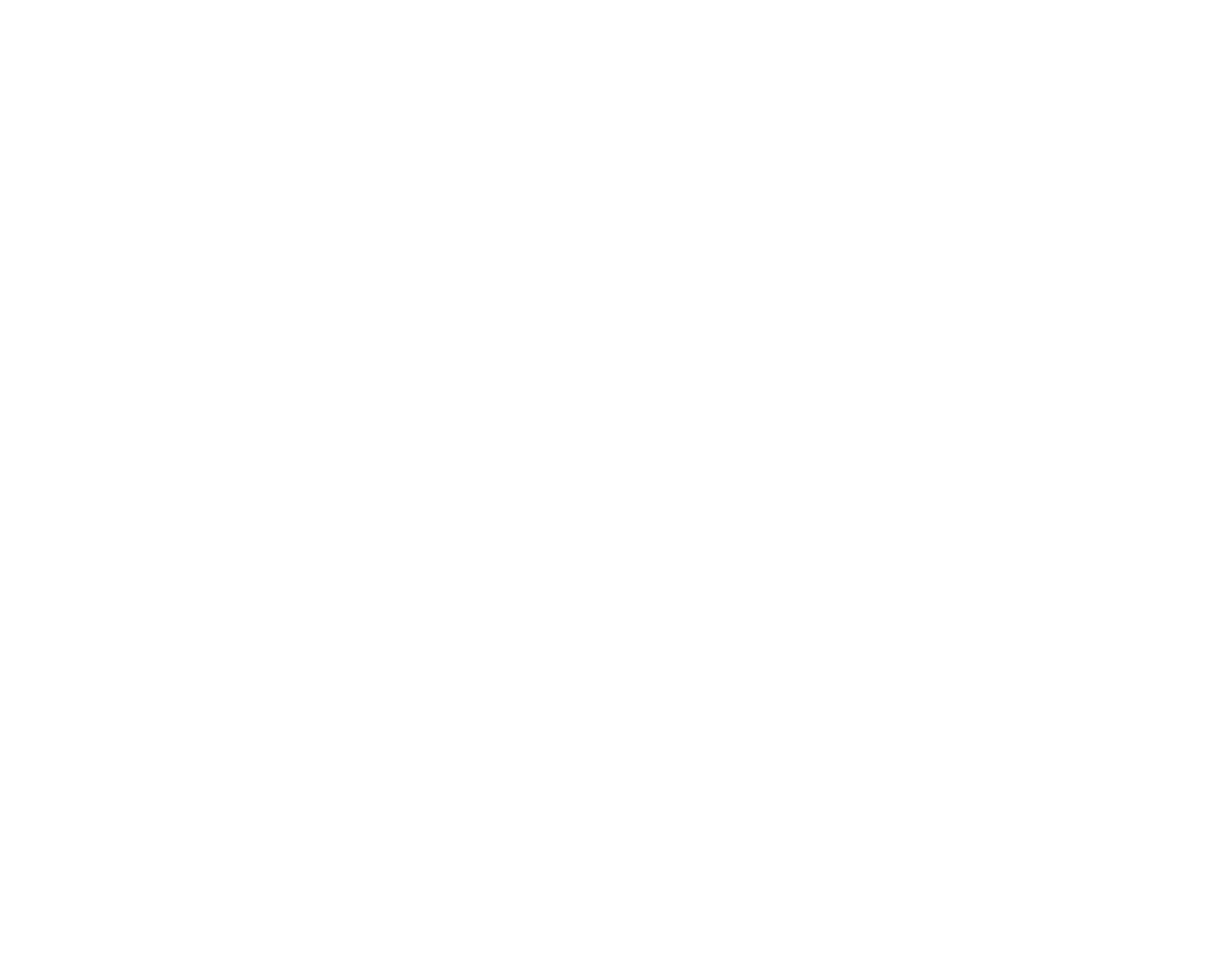
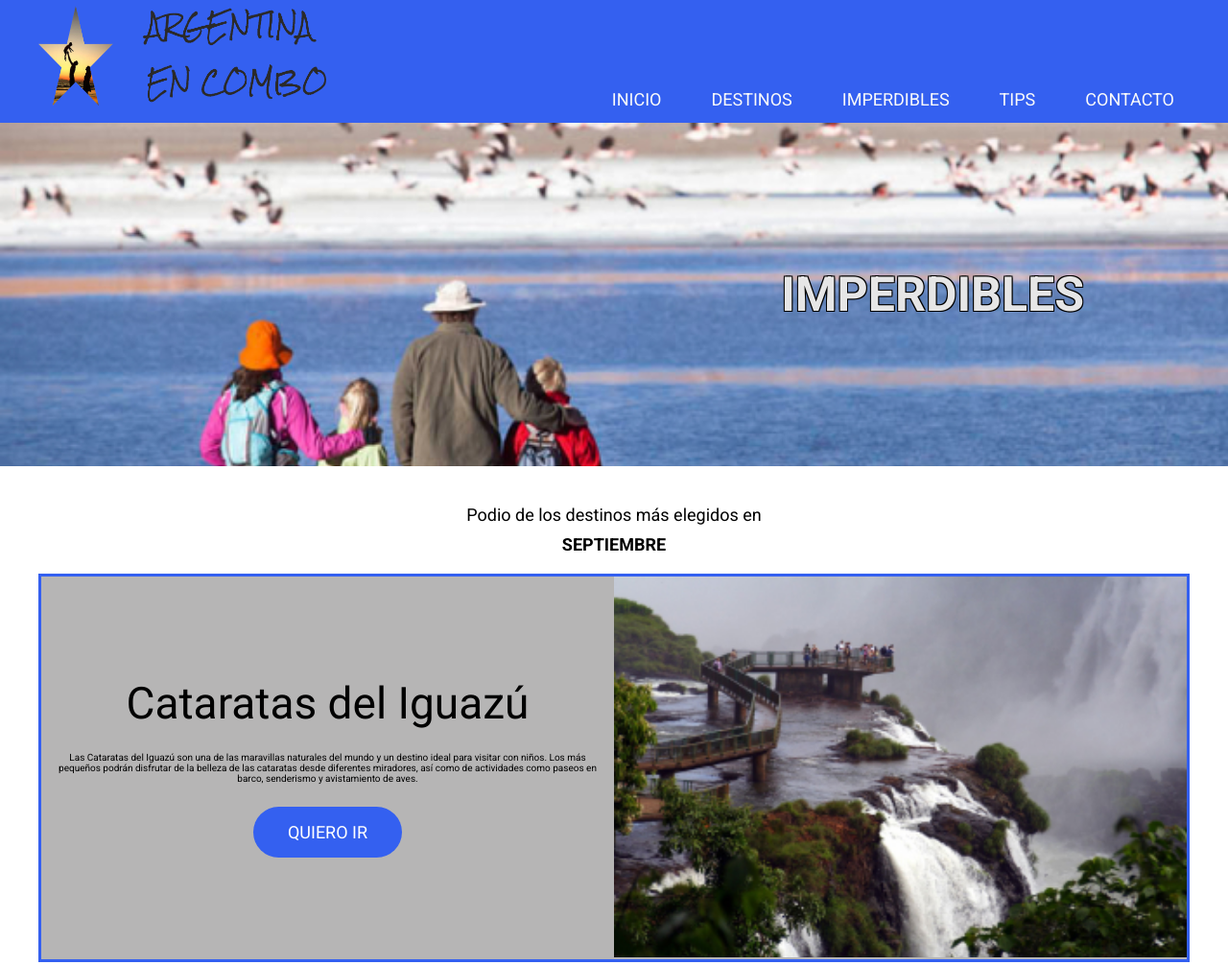
Before and after one commit to silveiraluc/TpGrupo8, a plain HTML site: page pages/Imperdibles.html in a window 1280 px wide. Shown: the top 1006 px of the page at 96% size. Before the commit the page ends 800 px from the top, so only its background shows below. Drawn offline with Linux system fonts and the light colour scheme.

Commit message:
Agregado de página inperdibles html, css y pequeña implemantación JS para traer mes actual.

```diff
--- /dev/null
+++ b/css/imperdibles.css
@@ -0,0 +1,193 @@
+@import url('https://fonts.googleapis.com/css2?family=Roboto:wght@400;700;900&display=swap');
+
+*,
+::before,
+::after {
+    margin: 0;
+    padding: 0;
+    box-sizing: border-box;
+}
+
+html {
+    font-family:'Roboto', Courier, monospace;
+    font-size: 62.5%;
+}
+
+a {
+    text-decoration: none;
+    font-family: 'Roboto', Courier, monospace;
+    color: rgb(250, 250, 250);
+}
+
+ul {
+    list-style: none;
+}
+
+img {
+    width: 100%;
+}
+
+.container {
+    max-width: 1200px;
+    margin: 0 auto;
+}
+
+/* IMPERDIBLES HEADER*/
+
+header {
+    background-color:rgb(52, 96, 240);
+    padding: 0.6rem;
+}
+
+.navbar {
+    display: flex;
+    justify-content: space-between;
+    align-items:last baseline;
+}
+
+.navbar__logo {
+    max-width: 300px;
+}
+
+.navbar__menu {
+    display: flex;
+    align-items: center;
+    gap: 2rem;
+}
+
+.navbar__link {
+    font-size: 1.8em;
+    padding: 0.8rem 1.6rem;
+    display: inline-block;
+    transition: background .3s ease-in-out;
+    position: relative;
+}
+
+.navbar__link:hover {
+    background-color: rgba(150, 255, 51, 0.9);
+}
+
+.with-icon {
+    display: flex;
+    align-items: center;
+    gap: 0.8rem;
+}
+
+.with-submenu:hover .submenu {
+    display: block;
+}
+
+.submenu {
+    display: none;
+    width: 300px;
+    position: absolute;
+    background-color: rgb(52, 96, 240);
+    z-index: 3;
+}
+
+.submenu__link {
+    display: block;
+    padding: 0.8rem 1.6rem;
+    font-size: 1.8em;
+    transition: background .3s ease-in-out;
+}
+
+.submenu__link:hover {
+    background-color: rgba(150, 255, 51, 0.9);
+}
+
+/* IMPERDIBLES BELOW*/
+
+.below {
+    background-image: url(../img/img_imperdibles/Imperdibles.jpg);
+    padding: 15rem;
+    background-position: top;
+    background-size: cover;
+    background-attachment: fixed;
+    position: relative;
+}
+
+.below__content {
+    display: flex;
+    flex-direction: column;
+    gap: 2rem;
+    align-items: start;
+    z-index: 2;
+    position: relative;
+    align-items: flex-end;
+}
+
+.below__title {
+    font-family: 'Roboto', Courier, monospace;
+    font-size: 5rem;
+    color: rgba(255, 255, 255, 0.9);
+    text-shadow: 1px 1px 0 black, -1px 1px 0 black, 1px -1px 0 black, -1px -1px 0 black;
+}
+
+.under_below__text {
+    font-family: 'Roboto', Courier, monospace;
+    color: black;
+    font-size: 1.8rem;
+    text-shadow: 0px 10px 0px black 5px;
+    margin-top: 2rem;
+}
+
+.under_below__month {
+    font-family: 'Roboto', Courier, monospace;
+    color: black;
+    font-size: 1.8rem;
+    margin-bottom: 2rem;
+}
+
+.under_below {
+    display: flex;
+    flex-direction: column;
+    align-items: center;
+    gap:1rem;
+    margin-top: 2rem;
+}
+
+/* IMPERDIBLES TOP 3*/
+
+.destino {
+    display: grid;
+    grid-template-columns: repeat(2, 1fr);
+    align-items: center;
+    border: 3px solid rgb(52, 96, 240);
+    background-color: rgb(182, 181, 181);
+    margin-bottom: 20px;
+}
+
+.destino:nth-child(2) .destino__cover {
+    order: -1;
+}
+
+.destino__content {
+    display: flex;
+    flex-direction: column;
+    gap: 2.4rem;
+    align-items: center;
+    padding: 15px;
+    text-align: center;
+}
+
+.destino__title {
+    font-family: 'Roboto', Courier, monospace;
+    font-size: 4.6em;
+    font-weight: 500;
+}
+
+.destino__link {
+    display: inline-block;
+    font-size: 1.8em;
+    background-color: rgb(52, 96, 240);
+    color: white;
+    padding:1.6rem 3.6rem;
+    border-radius: 50px;
+    font-weight: 500;
+    transition: background .3s ease-in-out;
+}
+
+.destino__link:hover {
+    background-color: rgba(150, 255, 51, 0.9);
+}
--- a/css/style.css
+++ b/css/style.css
@@ -1,3 +1,5 @@
+@import url('https://fonts.googleapis.com/css2?family=Roboto:wght@400;700;900&display=swap');
+
 *,
 ::before,
 ::after {
@@ -7,13 +9,13 @@
 }
 
 html {
-    font-family:"Roboto";
+    font-family:'Roboto', Courier, monospace;
     font-size: 62.5%;
 }
 
 a {
     text-decoration: none;
-    font-family: "Roboto";
+    font-family: 'Roboto', Courier, monospace;
     color: rgb(250, 250, 250);
 }
 
@@ -34,7 +36,7 @@ img {
 
 header {
     background-color:rgb(52, 96, 240);
-    padding: 3.6rem;
+    padding: 0.6rem;
 }
 
 .navbar {
--- /dev/null
+++ b/js/traerMes.js
@@ -0,0 +1,4 @@
+var monthElement = document.getElementById("currentMonth");
+var months = ["ENERO", "FEBRERO", "MARZO", "ABRIL", "MAYO", "JUNIO", "JULIO", "AGOSTO", "SEPTIEMBRE", "OCTUBRE", "NOVIEMBRE", "DICIEMBRE"];
+var currentMonth = new Date().getMonth();
+monthElement.textContent = months[currentMonth];
--- a/pages/Imperdibles.html
+++ b/pages/Imperdibles.html
@@ -0,0 +1,100 @@
+<!DOCTYPE html>
+<html lang="en">
+<head>
+    <meta charset="UTF-8">
+    <meta name="viewport" content="width=device-width, initial-scale=1.0">
+    <title>Argentina en Combo – Guía de viajes</title>
+    <link rel="stylesheet" href="../css/imperdibles.css">
+<body>
+    <header>
+        <nav class="navbar container">
+            <picture class="navbar__logo">
+                <a href="../index.html">
+                    <img src="../img/logo1.png" alt="Logo Argentina en combo">
+                </a>
+            </picture>
+                <ul class="navbar__menu">
+                    <li class="navbar__item">
+                        <a class="navbar__link" href="../index.html">INICIO</a>
+                    </li>
+                    <li class="navbar__item with-submenu">
+                        <a class="navbar__link with-icon" href="./destinos.html">DESTINOS</a>
+                       <ul class="submenu">
+                            <li class="submenu__item">
+                                <a href="" class="submenu__link">BUENOS AIRES</a>
+                            </li>
+                            <li class="submenu__item">
+                                <a href="" class="submenu__link">NOROESTE</a>
+                            </li>
+                            <li class="submenu__item">
+                                <a href="" class="submenu__link">CENTRO</a>
+                            </li>
+                            <li class="submenu__item">
+                                <a href="" class="submenu__link">NORESTE</a>
+                            </li>
+                            <li class="submenu__item">
+                                <a href="" class="submenu__link">CUYO</a>
+                            </li>
+                            <li class="submenu__item">
+                                <a href="" class="submenu__link">PATAGONIA</a>
+                            </li>
+                       </ul>
+                    </li>
+                    <li class="navbar__item">
+                        <a class="navbar__link" href="#">IMPERDIBLES</a>
+                    </li>
+                    <li class="navbar__item">
+                        <a class="navbar__link" href="./tips.html">TIPS</a>
+                    </li>
+                    <li class="navbar__item">
+                        <a class="navbar__link" href="./contacto.html">CONTACTO</a>
+                    </li>
+                </ul>
+        </nav>
+      </header>
+    <section class="below">
+        <div class="below__content container">
+            <h2 class="below__title">IMPERDIBLES</h2>
+        </div>
+    </section>
+    <div class="under_below">
+        <P class="under_below__text">Podio de los destinos más elegidos en</P>
+        <h3 class="under_below__month" id="currentMonth"></h3>
+    </div>
+    <main class="main_container">
+        <section class="destino container">
+            <article class="destino__content">
+                <h3 class="destino__title">Cataratas del Iguazú</h3>
+                <p class="destino_text">Las Cataratas del Iguazú son una de las maravillas naturales del mundo y un destino ideal para visitar con niños. Los más pequeños podrán disfrutar de la belleza de las cataratas desde diferentes miradores, así como de actividades como paseos en barco, senderismo y avistamiento de aves.</p>
+                <a class="destino__link" href="../pages/destinos/noreste.html">QUIERO IR</a>
+            </article>
+            <picture class="destino__cover">
+                <img src="../img/img_imperdibles/Cataratas_del_Iguazú_en_Argentina 1.jpg" alt="imágen de las imponentes Cataratas del Iguazú">
+            </picture>
+        </section>
+        <section class="destino container">
+            <article class="destino__content">
+                <h3 class="destino__title">Glaciar Perito Moreno</h3>
+                <p class="destino_text"> El Glaciar Perito Moreno es otro espectáculo natural impresionante que no dejará indiferente a los niños. Los más aventureros podrán acercarse al glaciar en barco o en kayak, mientras que los más tranquilos podrán disfrutar de las visitas desde la pasarela.</p>
+                <a class="destino__link" href="../pages/destinos/patagonia.html">QUIERO IR</a>
+            </article>
+            <picture class="destino__cover">
+                <img src="../img/img_imperdibles/Glaciar_Perito_Moreno 1.jpg" alt="imágen del imponente Glaciar Perito Moreno">
+            </picture>
+        </section>
+        <section class="destino container">
+            <article class="destino__content">
+                <h3 class="destino__title">Peninsula Valdes</h3>
+                <p class="destino_text">La Península Valdés es un santuario de de fauna marina donde se pueden ver ballenas, elefantes marinos, pingüinos y lobos marinos. Los niños podrán disfrutar de excursiones en barco para ver a estos animales en su hábitat natural.</p>
+                <a class="destino__link" href="../pages/destinos/patagonia.html">QUIERO IR</a>
+            </article>
+            <picture class="destino__cover">
+                <img src="../img/img_imperdibles/Peninsula_Valdes 1.jpg" alt="imágen de una ballena en Península de Valdes">
+            </picture>
+        </section>
+    </main>
+<script src="../js/traerMes.js"></script>
+</body>
+<footer>
+
+</footer>
```
Also changed, not shown: pages/Contacto.html (deleted, +0 -21 lines), img/img_imperdibles/Cataratas_del_Iguazú_en_Argentina 1.jpg (added), img/img_imperdibles/Glaciar_Perito_Moreno 1.jpg (added), img/img_imperdibles/Imperdibles.jpg (added), img/img_imperdibles/Peninsula_Valdes 1.jpg (added), pages/Destinos/BuenosAires.html (deleted), pages/Destinos/buenos_aires.html (added).
